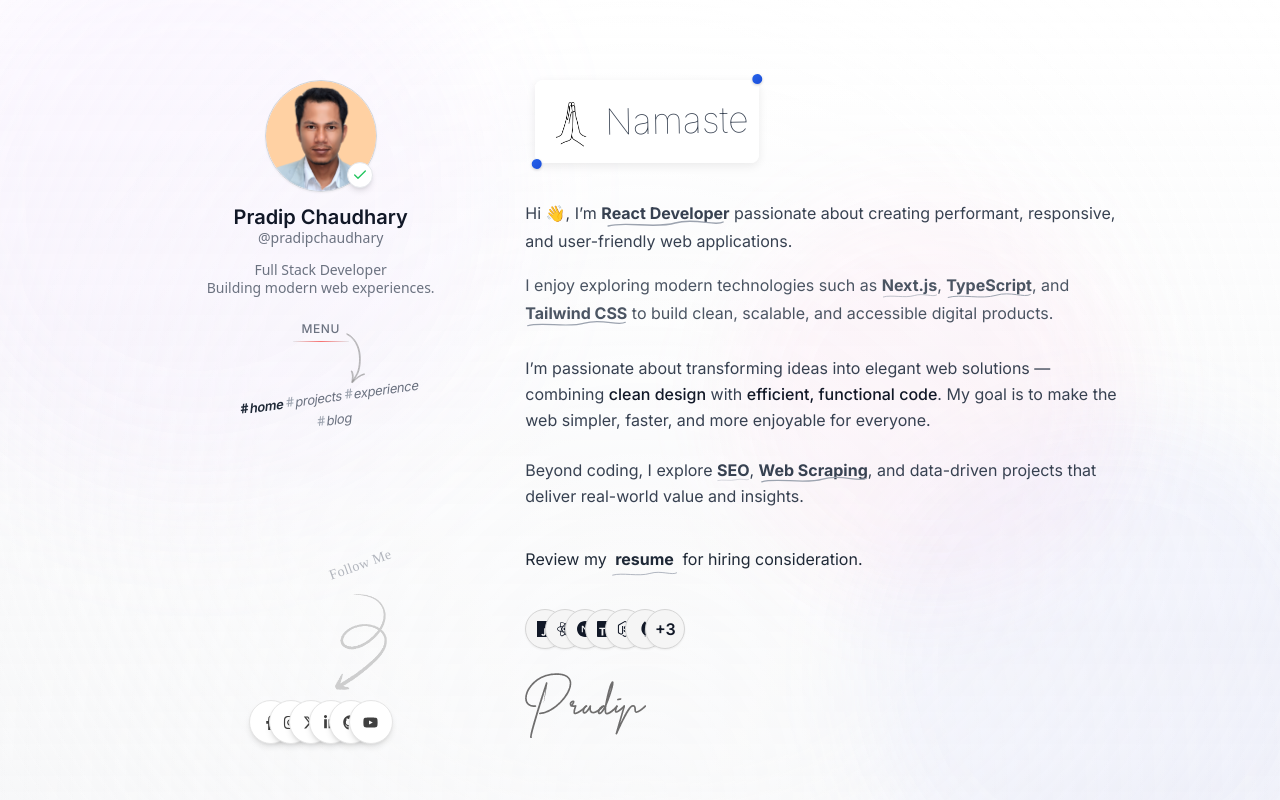
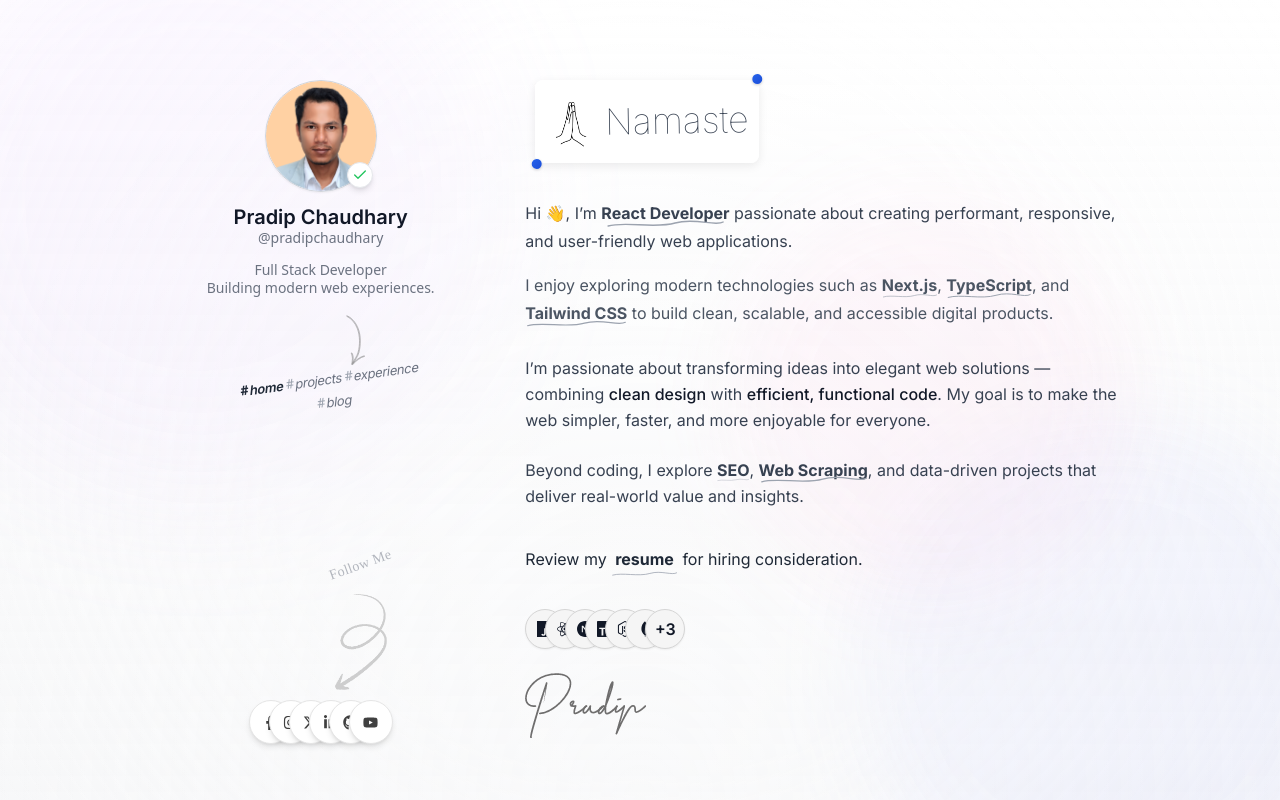
Before and after one commit to pradipchaudhary/portfolio.v3, a Next.js app: page / in a window 1280 px wide. Shown: the top 800 px of the page. Built offline with nearby package versions, Linux system fonts and the light colour scheme.

Commit message:
remove menu text

```diff
--- a/components/layout/sidebar/Navbar.tsx
+++ b/components/layout/sidebar/Navbar.tsx
@@ -33,9 +33,9 @@ const Navbar = () => {
   };
   return (
     < nav className="mt-6 px-8 w-full" >
-      <div className="relative pb-1 mb-4">
-        <h2 className="text-xs font-medium text-gray-500 uppercase tracking-wider text-center">Menu</h2>
-        <div className="absolute bottom-0 left-1/2 -translate-x-1/2 w-14 h-[1px] bg-gradient-to-r from-gray-200 via-red-400 to-gray-200 rounded-full"></div>
+      <div className="relative pb-1 mb-4 rotate-[-12deg]">
+        {/* <h2 className="text-xs font-medium text-gray-500 uppercase tracking-wider text-center font-mono">Menu</h2> */}
+        {/* <div className="absolute bottom-0 left-1/2 -translate-x-1/2 w-14 h-[1px] bg-gradient-to-r from-gray-200 via-red-400 to-gray-200 rounded-full"></div> */}
       </div>
 
       {/* write arrow */}
```
